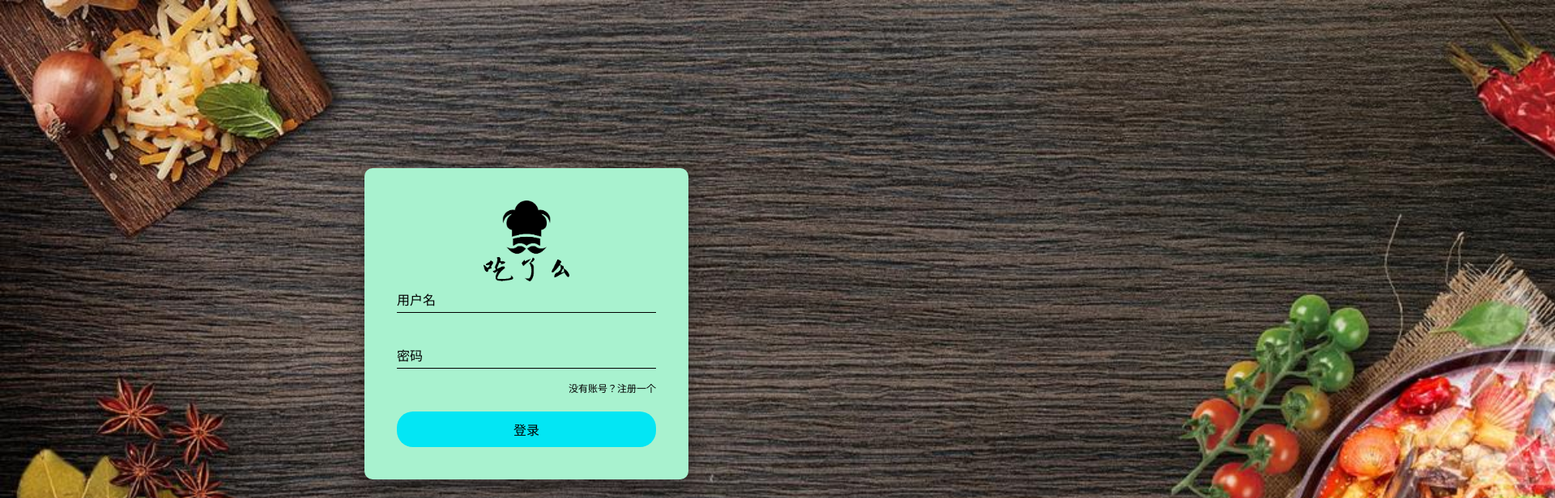
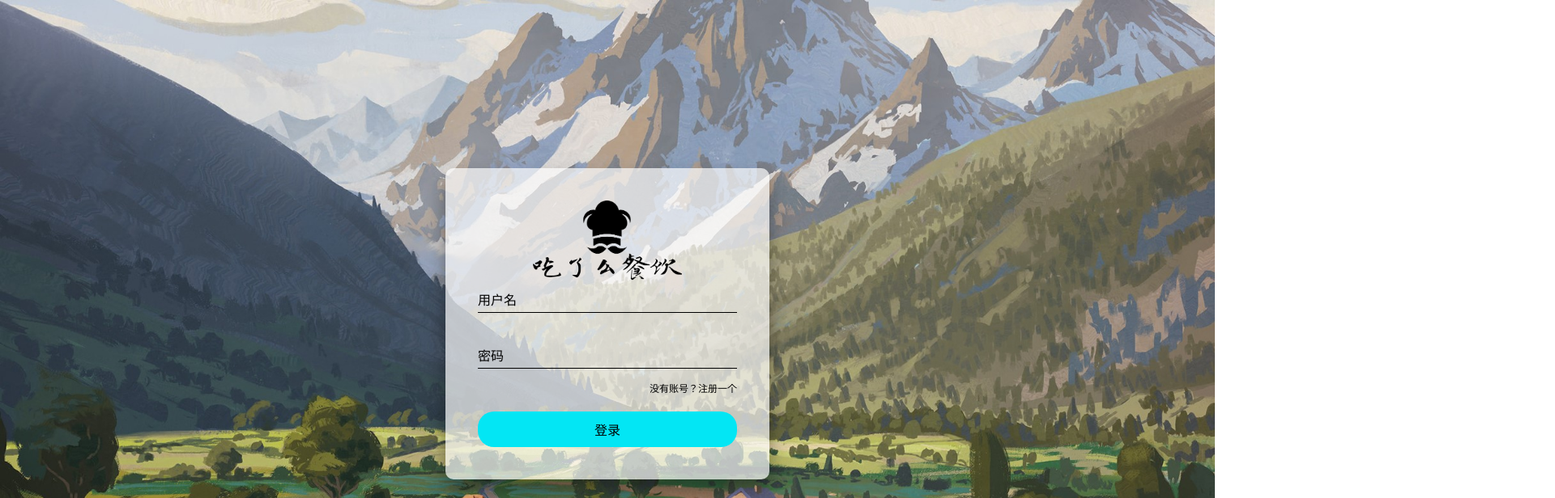
Before and after one commit to bo-ddd/wulala-restaurant-pc, a Vue app: page /login in a window 1280 px wide. Shown: the top 616 px of the page at 81% size, 1920 px wide, since content can reach past the window. Built offline with nearby package versions, Linux system fonts and the light colour scheme.

Commit message:
更新了登录页面

```diff
--- a/src/views/Login/Login.vue
+++ b/src/views/Login/Login.vue
@@ -1,9 +1,9 @@
 <template>
     <div class="content">
-        <div>
+        <!-- <div>
             <img class="content-bjt" src="@/assets/images/bg-color.jpg" alt="">
-        </div>
-        <div class="content-login">
+        </div> -->
+        <!-- <div class="content-login"> -->
             <div class="register" v-if="isActiveRegister == true">
                 <img src="@/assets/images/icon-bj_2.png" class="logo-wulala">
                 <div class="register_box">
@@ -48,7 +48,7 @@
                 </div>
                 <div class="login-btn" @click="submit">登录</div>
             </div>
-        </div>
+        <!-- </div> -->
     </div>
 </template>
 
@@ -59,19 +59,22 @@
     justify-content: center;
     height: 100vh;
     min-height: 700px;
-    min-width: 1300px;
-    position: relative;
+    min-width: 1500px;
+    background-image: url('@/assets/images/bg-image.jpg');
+    background-repeat: no-repeat;
+    background-size: 100% 100%;
+    /* position: relative; */
 }
-.content-login{
+/* .content-login{
     z-index: 1;
-}
-.content-bjt{
+} */
+/* .content-bjt{
     position: absolute;
     top: 0;
     left: 0;
     min-width: 100vw;
     min-height: 100vh;
-}
+} */
 .logo-wulala {
     /* filter: invert(100%); */
     height: 100px;
@@ -103,7 +106,8 @@ body {
     width: 400px !important;
     padding: 40px;
     border-radius: 10px;
-    background-color: #a8f2cf;
+    /* background-color: #a8f2cf; */
+    background-color: #ffffffad;
     box-shadow: 0 15px 25px rgba(0, 0, 0, 0.4);
 }
 .login_box{
--- a/src/views/shoppingDetails/ShoppingDetalis.vue
+++ b/src/views/shoppingDetails/ShoppingDetalis.vue
@@ -34,7 +34,7 @@
                     <div class="bj-white grid" v-for="item in foodAppraise">
                         <div v-for="users in item.users">
                             <img class="avatar-size" :src=users.avatarImg alt="">
-                            <span class="user-name">{{ item.isRealName == 0 ? '匿名' : reviewUserInfo.avatarName }}</span>
+                            <span class="user-name">{{ item.isRealName == 0 ? '匿名' : users.avatarName }}</span>
                         </div>
                         <div>
                             <el-rate disabled v-model="item.star" :max="5" allow-half  :colors="['#409eff', '#67c23a', '#FF9900']"/>
@@ -47,7 +47,7 @@
                     <div class="bj-white grid"  v-for="item in goodAppraise">
                             <div v-for="users in item.users"  v-if="item.star >= 4" class="bj-white">
                                 <img class="avatar-size" :src=users.avatarImg alt="">
-                                <span class="user-name">{{ item.isRealName == 0 ? '匿名' : reviewUserInfo.avatarName }}</span>
+                                <span class="user-name">{{ item.isRealName == 0 ? '匿名' : users.avatarName }}</span>
                             </div>
                             <div  v-if="item.star >= 4" class="bj-white">
                                 <el-rate disabled v-model="item.star" :max="5" allow-half :colors="['#409eff', '#67c23a', '#FF9900']"/>
@@ -60,7 +60,7 @@
                     <div class="bj-white grid"  v-for="item in midAppraise">
                             <div v-for="users in item.users" v-if="item.star == 3" class="bj-white">
                                 <img class="avatar-size" :src=users.avatarImg alt="">
-                                <span class="user-name">{{ item.isRealName == 0 ? '匿名' : reviewUserInfo.avatarName }}</span>
+                                <span class="user-name">{{ item.isRealName == 0 ? '匿名' : users.avatarName }}</span>
                             </div>
                             <div v-if="item.star == 3" class="bj-white">
                                 <el-rate disabled v-model="item.star" :max="5" allow-half  :colors="['#409eff', '#67c23a', '#FF9900']"/>
@@ -73,7 +73,7 @@
                     <div class="bj-white grid" v-for="item in badAppraise">
                             <div v-for="users in item.users" v-if="item.star <= 2" class="bj-white">
                                 <img class="avatar-size" :src=users.avatarImg alt="">
-                                <span class="user-name">{{ item.isRealName == 0 ? '匿名' : reviewUserInfo.avatarName }}</span>
+                                <span class="user-name">{{ item.isRealName == 0 ? '匿名' : users.avatarName }}</span>
                             </div>
                             <div v-if="item.star <= 2" class="bj-white">
                                 <el-rate disabled v-model="item.star" :max="5" allow-half  :colors="['#409eff', '#67c23a', '#FF9900']"/>
@@ -135,7 +135,6 @@ let route = useRoute();
 let centerDialogVisible = ref(false);
 let foodlist: any = ref({});
 let foodAppraise = ref();
-let reviewUserInfo = ref();
 let appraiseContent: any = ref('');
 let star = ref(0);
 let allAppraise = ref();
@@ -180,7 +179,6 @@ const handleCurrentChange = (val: number) => {
         // pageSize.value = res.data.data.pageSize;
     })
     console.log( currentPage.value);
-
     // dishesEva();
 }
 
@@ -197,7 +195,6 @@ gatFoodListApi().then(res => {
     res.data.data.list.forEach((item: any) => {
         if (route.query.shoppingDetalisId == item.foodId) {
             foodlist.value = item;
-            console.log(foodlist.value);
         }
     })
 })
@@ -219,6 +216,7 @@ function dishesEva() {
         degreePraise.value = (goodAppraise.value.length / allAppraise.value.length);
         allAppraiseLength.value = allAppraise.value.length;
         total.value = res.data.data.total;
+
     })
 }
 function appraise() {
@@ -233,7 +231,7 @@ async function submitAppraise() {
         foodId: route.query.shoppingDetalisId,
         content: appraiseContent.value,
         star: star.value,
-        isRealName: 0
+        isRealName: value1.value == true ? 1 : 0
     });
     console.log(res);
     console.log('又增加了一个评论');
```
Also changed, not shown: src/assets/images/bg-image.jpg (added), src/assets/images/icon-bj_2.png.
